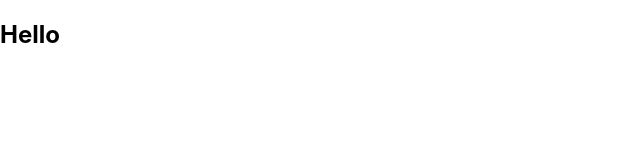
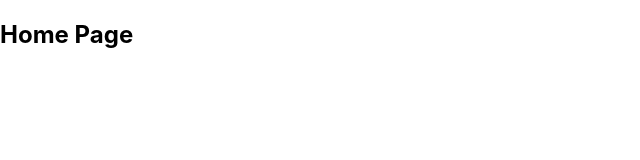
Before and after one commit to GASANAMDavid/learning-outcome-frontend, a React (Create React App) app: page / in a window 1280 px wide. Shown: the top 160 px of the page, without its empty margins (0-640 px from the left). Built offline with nearby package versions, Linux system fonts and the light colour scheme.

Commit message:
re-organise routes

```diff
--- a/src/App.js
+++ b/src/App.js
@@ -5,11 +5,11 @@ import Dashboard from './components/dashboard/Dashboard';
 const App = () => (
   <Router>
     <Switch>
+      <Route path="/dashboard">
+        <Dashboard />
+      </Route>
       <Route path="/">
         <Home />
-      </Route>
-      <Route path="/dashboard">
-        <Dashboard />
       </Route>
     </Switch>
   </Router>
--- a/src/components/Home.js
+++ b/src/components/Home.js
@@ -2,7 +2,7 @@ import React from 'react';
 
 const Home = () => (
   <div>
-    <h2>Hello</h2>
+    <h2>Home Page</h2>
   </div>
 );
 
```
